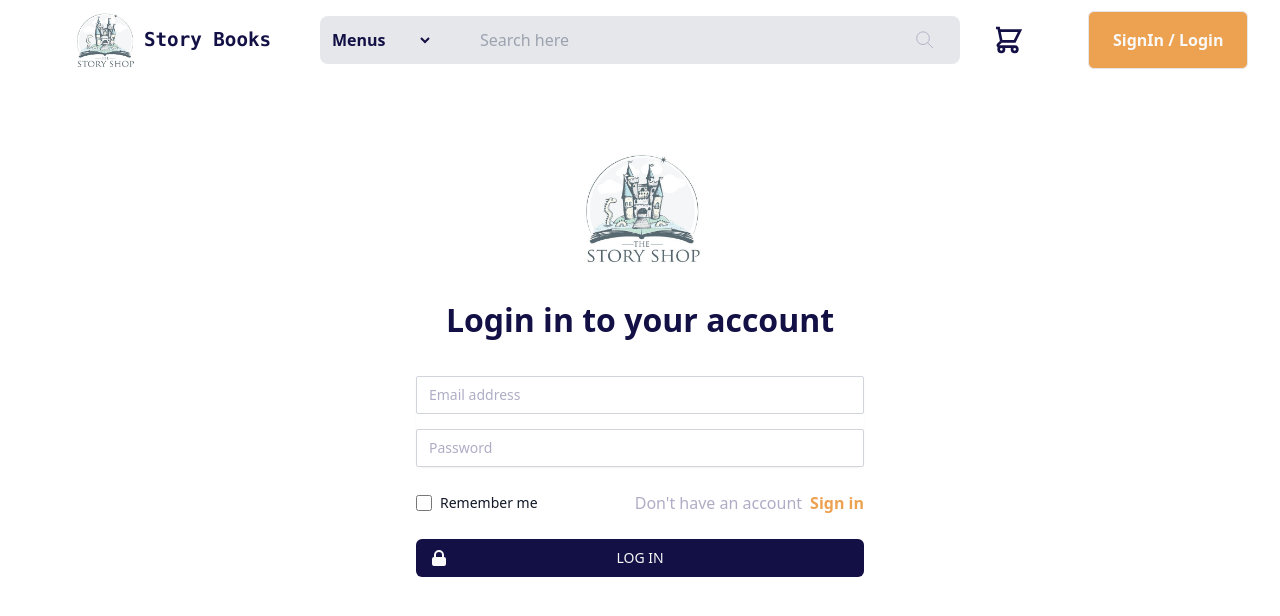
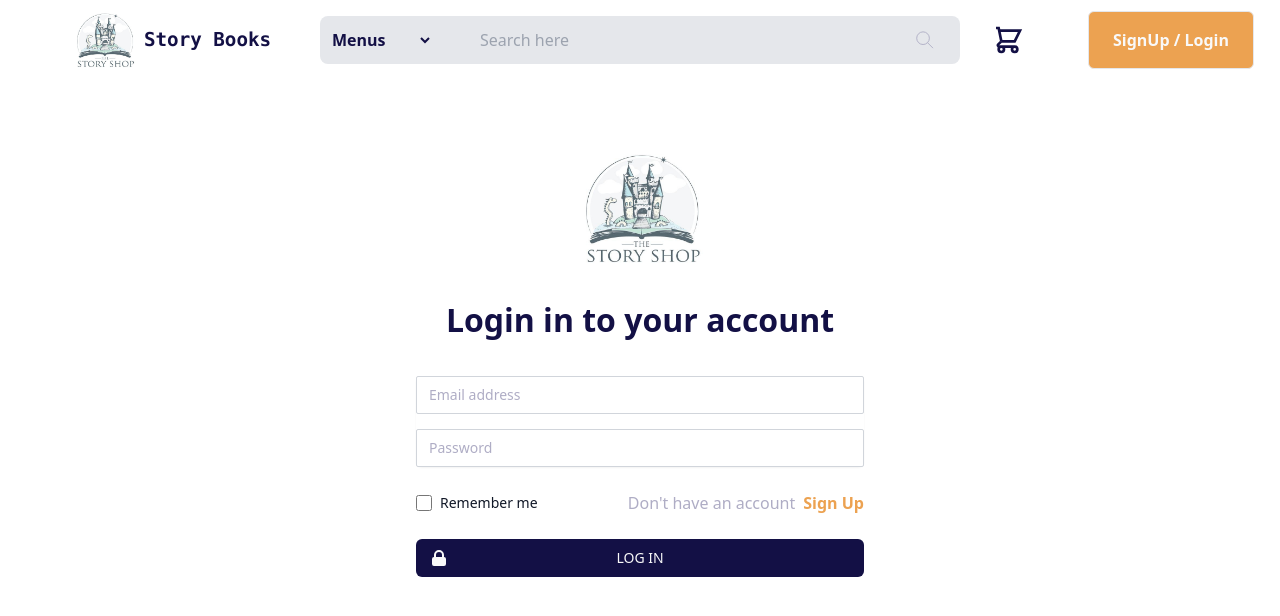
Before and after one commit to Juzar10/frontend, a React (Create React App) app: page /login in a window 1280 px wide. Shown: the top 616 px of the page. Built offline with nearby package versions, Linux system fonts and the light colour scheme; no server answers.

Commit message:
Renamed Signup login

```diff
--- a/src/components/navbar/index.jsx
+++ b/src/components/navbar/index.jsx
@@ -48,7 +48,7 @@ export default function Navbar() {
           <div className="flex items-center px-6 py-4 ml-16 border rounded-md hover:bg-yellow-600 bg-orange">
             <Link to="/login">
               <p className="font-bold text-offwhite text-menu">
-                SignIn / Login
+                SignUp / Login
               </p>
             </Link>
           </div>
--- a/src/pages/login/index.jsx
+++ b/src/pages/login/index.jsx
@@ -88,7 +88,7 @@ function Login() {
                 Don't have an account
               </p>
               <Link to="/signin">
-                <p className="font-bold text-orange">Sign in </p>
+                <p className="font-bold text-orange">Sign Up </p>
               </Link>
             </div>
           </div>
--- a/src/pages/signin/index.jsx
+++ b/src/pages/signin/index.jsx
@@ -31,7 +31,7 @@ function Signin() {
         <div>
           <img className="w-auto h-40 mx-auto" src={Logo} alt="Workflow" />
           <h2 className="mt-2 font-bold text-center text-secondary text-purple">
-            Sign in to your account
+            Create your Account
           </h2>
         </div>
         <form className="mt-4 space-y-6" onSubmit={submitHandler} method="POST">
@@ -87,7 +87,7 @@ function Signin() {
               <p className="mr-2 text-menu text-lightpurple">
                 Already have an account?
               </p>
-              <Link to="/signin">
+              <Link to="/login">
                 <p className="font-bold text-orange">Log in </p>
               </Link>
             </div>
@@ -113,7 +113,7 @@ function Signin() {
                   />
                 </svg>
               </span>
-              SIGN IN
+              SIGN UP
             </button>
           </div>
         </form>
```
